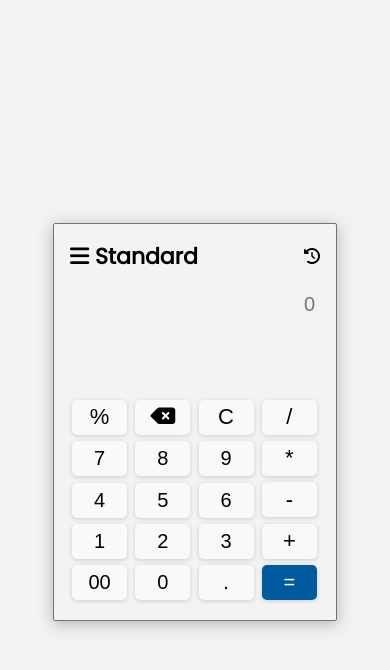
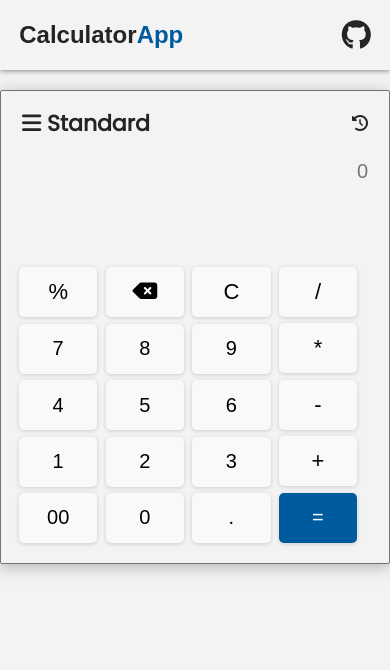
Before and after one commit to Nadeem222/Calculater-App, a plain HTML site: page index.html in a window 390 px wide. Drawn offline with Linux system fonts and the light colour scheme.

Commit message:
calculator complete

```diff
--- a/index.html
+++ b/index.html
@@ -9,8 +9,27 @@
 </head>
 <body>
     <nav>
+        <div class="navBar">
+            <div class="navItems">
+                <div class="logo">
+                    <a href="https://spectacular-madeleine-202c5b.netlify.app/" target="_blank">
 
+                        <h1>Nadeem Ha<span>keem</span></h1>
+                    </a>
+                </div>
+                <div class="center">
+                    <a href="#">
+                        <h2>Calculator<span>App</span> </h2>
+                    </a>
+                </div>
+                <div class="icons">
+                    <a href="https://github.com/Nadeem222" target="_blank"><i class="fa-brands fa-github"></i></a>
+                </div>
+            </div>
+        </div>
     </nav>
+
+
         <div class="container">
             <div class="header">
                 <p class="para"><i class="fa-solid fa-bars"></i>
@@ -54,6 +73,7 @@
             </div>
         </div>
 
+
     <script src="./script.js"></script>
 </body>
 </html>
--- a/style.css
+++ b/style.css
@@ -7,11 +7,49 @@
 body{
     background: #f3f3f3;
     display: flex;
-    justify-content: center;
-    align-items: center;
+    color: #252422;
     width: 100%;
     height: 100vh;
     font-family: 'Poppins', sans-serif;
+    flex-direction: column;
+}
+.navBar {
+    width: 100%;
+    background-color: transparent;
+    justify-content: center;
+    display: flex;
+    font-family: 'Ubuntu', sans-serif;
+    padding: 20px 10px;
+
+}
+nav{
+    width: 100%;
+    box-shadow: rgba(0, 0, 0, 0.6) 0 0 6px;
+}
+.navItems {
+    display: flex;
+    align-items: center;
+    justify-content: space-between;
+    width: 95%;
+    background-color: transparent;
+
+
+}
+
+.navBar span {
+    color: #005A9E;
+}
+
+.navBar a {
+    text-decoration: none;
+    cursor: pointer;
+    color: #252422;
+
+}
+
+.icons i {
+    font-size: 30px;
+
 }
 .container{
     background-color: transparent;
@@ -19,6 +57,10 @@ body{
     border-radius: 2px;
     padding: 16px;
     box-shadow: 0px 3px 15px rgba(113 , 115 , 119 , 0.5);
+    margin: 0 auto;
+    margin-top: 20px;
+    justify-content: center;
+    align-items: center;
 
 }
 .display{
@@ -54,6 +96,8 @@ i{
     font-size: 30px;
     text-align: right;
     padding: 8px  0px 20px 0px;
+    font-weight: 700;
+    color: #252422;
 }
 button{
     width: 80px;
@@ -62,10 +106,12 @@ button{
     background: #f9f9f9;
     border: none;
     box-shadow: rgba(0, 0, 0, 0.16) 0px 1px 4px;
-    color: black ;
     cursor: pointer;
     font-size: 20px;
     margin: 2px;
+}
+button:hover{
+    background-color: #c3c3c3;
 }
 .equal-btn{
     background-color: #005A9E;
@@ -78,17 +124,32 @@ button{
     display: flex;
     justify-content: space-between;
     align-items: center;
+    padding: 0px 5px;
 }
 .row{
     margin-bottom: 2px;
 }
 
+@media screen and (max-width : 520px){
+    .logo{
+        display: none;
+
+    }
+}
+
 @media screen and (max-width : 390px) {
     button{
-        width: 55px;
-        height: 35px;
+        width: 22%;
+        height: 50px;
     }
     input , .result-input{
-        width: 250px;
+        width: 100%;
+
+    }
+    .row{
+        width: 100%;
+    }
+    .container{
+        width: 100%;
     }
 }
```
Lines whose indentation alone changed are shown as unchanged.
